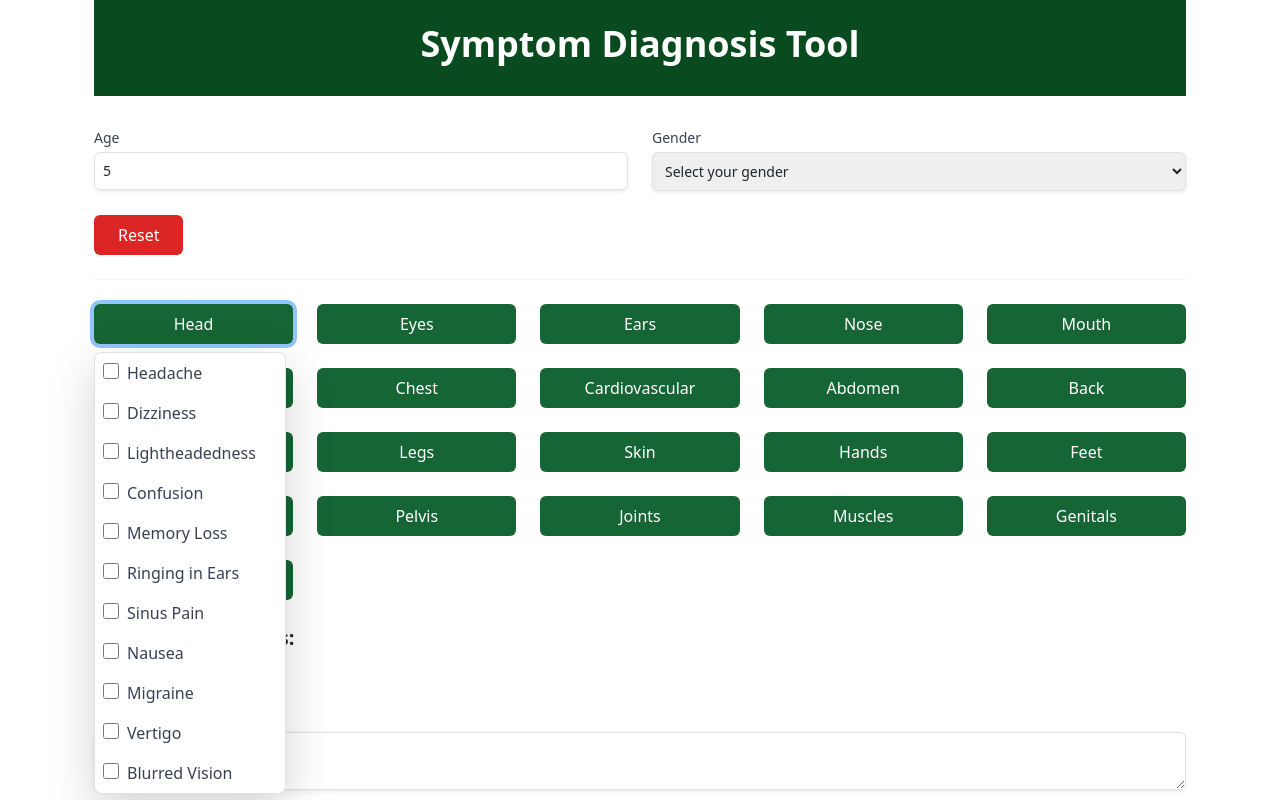
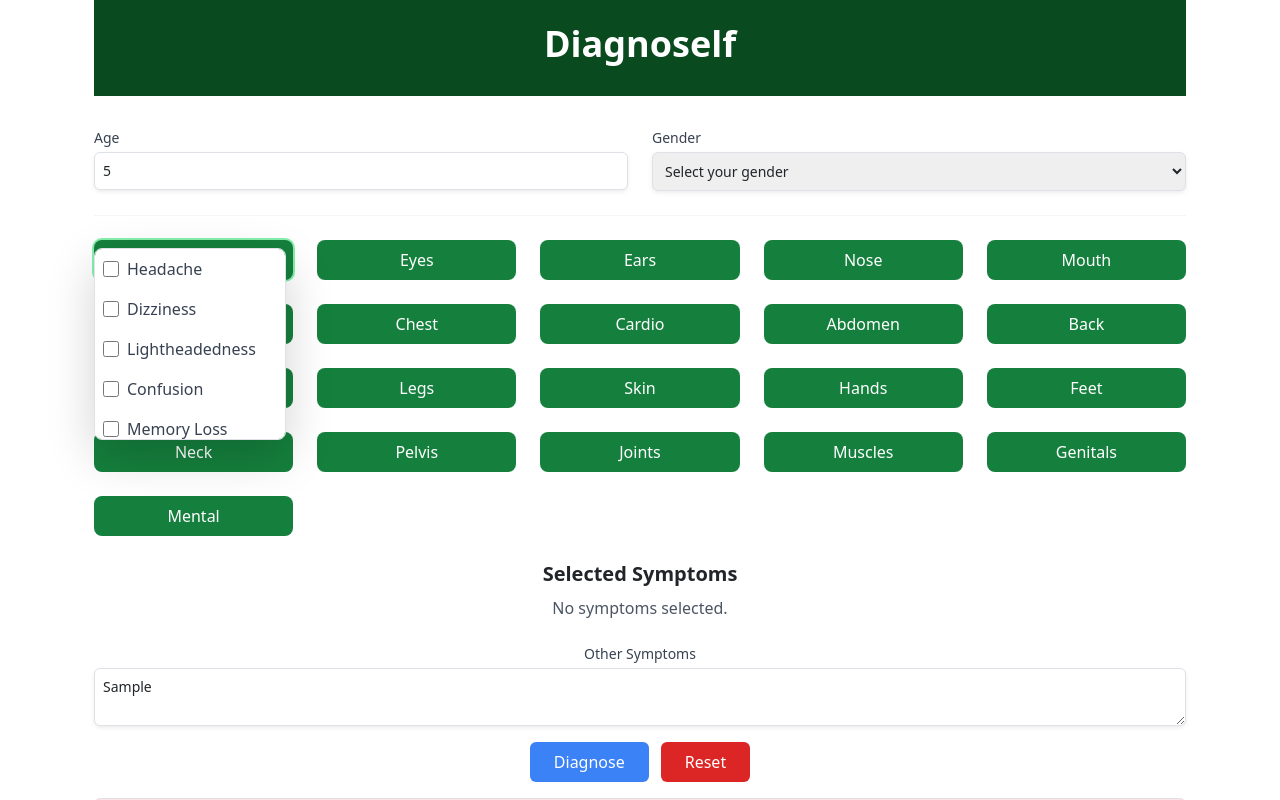
Before and after one commit to Quantumcode9/ai-symptom-checker, a Next.js app: page / in a window 1280 px wide. Both pictures are taken after typing "5", "Sample" into the empty fields and a click on the button "Head". Shown: the top 800 px of the page. Built offline with nearby package versions, Linux system fonts and the light colour scheme.

Commit message:
minor updates for scalability

```diff
--- /dev/null
+++ b/src/app/components/CategoryDropdown.js
@@ -0,0 +1,52 @@
+'use client';
+import React, { useRef } from 'react';
+
+const CategoryDropdown = ({
+category,
+selectedSymptoms,
+handleCheckboxChange,
+className,
+isOpen,
+toggleDropdown,
+}) => {
+const dropdownRef = useRef(null);
+
+return (
+    <div
+    id={`dropdown-${category.id}`}
+    ref={dropdownRef}
+    className={`relative category-dropdown flex flex-wrap ${className}`}
+    >
+    <button
+        onClick={() => toggleDropdown(category.id)}
+        className="bg-green-700 text-white w-100 sm:w-auto py-2 px-4 rounded-lg focus:outline-none focus:ring-2 focus:ring-green-300 hover:bg-green-600 transition-all"
+    >
+        {category.name}
+    </button>
+
+    {isOpen && (
+        <div className="absolute left-0 mt-2 w-48 max-h-48 overflow-y-auto bg-white border border-gray-200 shadow-lg rounded-lg z-10">
+        {category.symptoms.map((symptom) => (
+            <label
+            key={`${category.id}-${symptom.id}`}
+            htmlFor={`${category.id}-${symptom.id}`}
+            className="flex items-center space-x-2 p-2 hover:bg-gray-100 transition-colors cursor-pointer"
+            >
+            <input
+                type="checkbox"
+                id={`${category.id}-${symptom.id}`}
+                value={symptom.name}
+                checked={selectedSymptoms.includes(symptom.name)}
+                onChange={handleCheckboxChange}
+                className="w-4 h-4 text-green-600 border-gray-300 rounded focus:ring-green-500"
+            />
+            <span className="text-gray-700">{symptom.name}</span>
+            </label>
+        ))}
+        </div>
+    )}
+    </div>
+);
+};
+
+export default CategoryDropdown;
--- a/src/app/data/symptoms.json
+++ b/src/app/data/symptoms.json
@@ -416,7 +416,7 @@
 
 {
 
-    "name": "Cardiovascular",
+    "name": "Cardio",
     "id": 7.5,
 
     "symptoms": [
@@ -448,7 +448,7 @@
         },
 
         {
-            "name": ":Chest Pain",
+            "name": "Chest Pain",
             "id": 6
 
         }
@@ -681,6 +681,7 @@
                     "id": 11
                 }
 
+
     ]
 
 },
@@ -739,8 +740,73 @@
         {
             "name": "Ulcers",
             "id": 10
+        },
+        {
+            "name": "Bruising",
+            "id": 11
+        },
+        {
+            "name": "Bumps",
+            "id": 12
+        },
+
+        {
+            "name": "Warts",
+            "id": 14
+        },
+        {
+            "name": "Cold Sores",
+            "id": 15
+        },
+        {
+            "name": "Pimples",
+            "id": 16
+        },
+        {
+            "name": "Cysts",
+            "id": 17
+        },
+        {
+            "name": "Moles",
+            "id": 18
+        },
+        {
+            "name": "Skin Tags",
+            "id": 20
+        },
+        {
+            "name": "Burns",
+            "id": 21
+        },
+        {
+            "name": "Sunburn",
+            "id": 22
+        },
+        {
+            "name": "Eczema",
+            "id": 23
+        },
+        {
+            "name": "Psoriasis",
+            "id": 24
+        },
+        {
+            "name": "Rosacea",
+            "id": 25
+        },
+        {
+            "name": "Acne",
+            "id": 26
+        },
+        {
+            "name": "Dermatitis",
+            "id": 27
+        },
+
+        {
+            "name": "Boils",
+            "id": 38
         }
-
     ]
 
 },
@@ -997,14 +1063,15 @@
             {
                 "name": "Joint Pain",
                 "id": 1
+            },
+            {
 
-            },{
-                "name": "Swelling",
+                "name": "Joint Swelling",
                 "id": 2
             },
 
                 {
-                "name": "Stiffness",
+                    "name": "Joint Stiffness",
                     "id": 3
                 },
 
@@ -1013,35 +1080,19 @@
                     "id": 4
                 },
 
+
                 {
-                "name": "Warmth",
+                    "name": "Joint Locking",
                     "id": 5
                 },
 
                 {
-                "name": "Redness",
+                    "name": "Joint Clicking",
                     "id": 6
-            },
+                }
 
-            {
-                "name": "Tenderness",
-                "id": 7
-            },
 
-            {
-                "name": "Weakness",
-                "id": 8
-            },
 
-            {
-                "name": "Cracking",
-                "id": 9
-            },
-
-            {
-                "name": "Popping",
-                "id": 10
-            }
 
         ]
 
@@ -1165,7 +1216,7 @@
         {
 
             "id": 20,
-            "name": "Mental Health",
+            "name": "Mental",
             "symptoms": [
                 {
                     "name": "Anxiety",
--- a/src/app/globals.css
+++ b/src/app/globals.css
@@ -3,8 +3,8 @@
 @tailwind utilities;
 
 :root {
-  --background: #fffcfb;
-  --foreground: #183309;
+  --background: #f2e8cf;
+  --foreground: #386641;
 }
 
 @media (prefers-color-scheme: dark) {
--- a/src/app/page.js
+++ b/src/app/page.js
@@ -1,55 +1,8 @@
 'use client';
-import React, { useState } from 'react';
+import React, { useState, useEffect } from 'react';
 import Head from 'next/head';
-import { Row, Col, Button, Alert, Card } from 'react-bootstrap';
-import 'bootstrap/dist/css/bootstrap.min.css';
+import CategoryDropdown from './components/CategoryDropdown';
 import symptomsData from './data/symptoms.json';
-
-const CategoryDropdown = ({
-  category,
-  selectedSymptoms,
-  handleCheckboxChange,
-  className,
-  isOpen,
-  toggleDropdown,
-}) => {
-  return (
-    <div className={`relative category-dropdown ${className}`}>
-      <button
-        onClick={() => toggleDropdown(category.id)}
-        className="bg-green-800 text-white py-2 px-4 rounded focus:outline-none focus:ring-4 focus:ring-blue-300 hover:bg-darkGreen w-full"
-      >
-        {category.name}
-      </button>
-
-      {isOpen && (
-        <div className="absolute left-0 mt-2 w-48 bg-white border border-gray-200 shadow-lg rounded-lg z-10">
-          {category.symptoms.map((symptom) => (
-            <div
-              key={`${category.id}-${symptom.id}`}
-              className="dropdown-item flex items-center space-x-2 p-2 hover:bg-gray-100"
-            >
-              <input
-                type="checkbox"
-                id={`${category.id}-${symptom.id}`}
-                value={symptom.name}
-                checked={selectedSymptoms.includes(symptom.name)}
-                onChange={handleCheckboxChange}
-                className="w-4 h-4 text-blue-600 border-gray-300 rounded focus:ring-blue-500"
-              />
-              <label
-                htmlFor={`${category.id}-${symptom.id}`}
-                className="text-gray-700"
-              >
-                {symptom.name}
-              </label>
-            </div>
-          ))}
-        </div>
-      )}
-    </div>
-  );
-};
 
 function HomePage() {
   const [selectedSymptoms, setSelectedSymptoms] = useState([]);
@@ -150,10 +103,30 @@ const toggleDropdown = (id) => {
     setOpenDropdown(openDropdown === id ? null : id);
   };
 
+  const closeDropdown = () => {
+    setOpenDropdown(null);
+  };
+
+  useEffect(() => {
+    const handleClickOutside = (event) => {
+      if (openDropdown) {
+        const dropdownElement = document.getElementById(`dropdown-${openDropdown}`);
+        if (dropdownElement && !dropdownElement.contains(event.target)) {
+          setOpenDropdown(null);
+        }
+      }
+    };
+
+    document.addEventListener('mousedown', handleClickOutside);
+    return () => {
+      document.removeEventListener('mousedown', handleClickOutside);
+    };
+  }, [openDropdown]);
+
   return (
     <div className="container mx-auto px-4">
       <header className="bg-darkGreen text-white py-4">
-      <h1 className="text-4xl font-bold text-center">Symptom Diagnosis Tool</h1>
+        <h1 className="text-4xl font-bold text-center">Diagnoself</h1>
       </header>
 
       <main className="mt-8">
@@ -187,17 +160,11 @@ return (
             </div>
           </div>
 
-        <button
-          type="button"
-          onClick={handleReset}
-          className="bg-red-600 text-white py-2 px-4 rounded hover:bg-red-700 focus:ring-4 focus:ring-red-500"
-        >
-          Reset
-        </button>
+
 
           <hr className="my-6 border-t border-gray-300" />
 
-        <div className="grid grid-cols-1 md:grid-cols-5 gap-4">
+          <div className="grid grid-cols-2 md:grid-cols-5 gap-4">
             {symptomsData.symptoms.map((category) => (
               <div key={category.id}>
                 <CategoryDropdown
@@ -207,17 +174,18 @@ return (
                   className={`${category.name.toLowerCase().replace(/\s+/g, '-')}-dropdown`}
                   isOpen={openDropdown === category.id}
                   toggleDropdown={toggleDropdown}
+                  closeDropdown={closeDropdown}
                 />
               </div>
             ))}
           </div>
 
-        <section className="selected-symptoms mt-8">
-          <h2 className="text-xl font-semibold">Selected Symptoms:</h2>
+          <section className="selected-symptoms text-center mt-8">
+            <h2 className="text-xl font-semibold">Selected Symptoms</h2>
             {selectedSymptoms.length > 0 ? (
-            <ul className="list-disc ml-5">
+              <ul className="list-disc">
                 {selectedSymptoms.map((symptom, index) => (
-                <li key={index}>{symptom}</li>
+                  <p key={index}>{symptom}</p>
                 ))}
               </ul>
             ) : (
@@ -226,7 +194,7 @@ return (
           </section>
 
           <div className="mt-6">
-          <label htmlFor="formOtherSymptoms" className="block text-sm font-medium text-gray-700">
+            <label htmlFor="formOtherSymptoms" className="block text-sm text-center font-medium text-gray-700">
               Other Symptoms
             </label>
             <textarea
@@ -238,36 +206,42 @@ return (
             />
           </div>
 
-
-
-        <br />
-
-        <Button variant="primary" type="submit" className="mt-3" disabled={loading}>
+          <div className="flex justify-center mt-3">
+            <button
+              type="submit"
+              className="bg-blue-500 text-white py-2 px-4  mr-3 rounded disabled:opacity-50"
+              disabled={loading}
+            >
               {loading ? 'Diagnosing...' : 'Diagnose'}
-        </Button>
+            </button>
+            <button
+            type="button"
+            onClick={handleReset}
+            className="bg-red-600 text-white py-2 px-4 rounded hover:bg-red-700 focus:ring-4 focus:ring-red-500"
+          >
+            Reset
+          </button>
+          </div>
         </form>
 
-      {error && <Alert variant="danger" className="mt-3">{error}</Alert>}
+        {error && <div className="mt-3 bg-red-100 border border-red-400 text-red-700 px-4 py-3 rounded relative" role="alert">{error}</div>}
 
-      <section className="results mt-5">
-<h2>Possible Conditions:</h2>
+        <section className="results text-center mt-5">
+          <h2 className="text-xl font-semibold mb-4">Possible Conditions:</h2>
           {conditions.length > 0 ? (
-  <Row>
+            <div className="flex flex-wrap -mx-2">
               {conditions.map((condition, index) => (
-      <Col
-        md={index === 0 || index === conditions.length - 1 ? 12 : 6}
+                <div
                   key={index}
-        className={`mb-3 ${index !== 0 && index !== conditions.length - 1 ? 'bg-light' : ''}`}
+                  className={`w-full ${index === 0 || index === conditions.length - 1 ? 'md:w-full' : 'md:w-1/2'} px-2 mb-3`}
                 >
-        <Card>
-          <Card.Body>
-            <Card.Title>{condition.name}</Card.Title>
-            <Card.Text>{condition.description}</Card.Text>
-          </Card.Body>
-        </Card>
-      </Col>
+                  <div className={`bg-white shadow-md rounded-lg p-4 ${index !== 0 && index !== conditions.length - 1 ? 'bg-gray-100' : ''}`}>
+                    <h3 className="text-lg font-semibold">{condition.name}</h3>
+                    <p className="text-gray-700">{condition.description}</p>
+                  </div>
+                </div>
               ))}
-  </Row>
+            </div>
           ) : (
             <p>No conditions found.</p>
           )}
@@ -277,5 +251,4 @@ return (
   );
 }
 
-
 export default HomePage;
```
Lines whose indentation alone changed are shown as unchanged.
